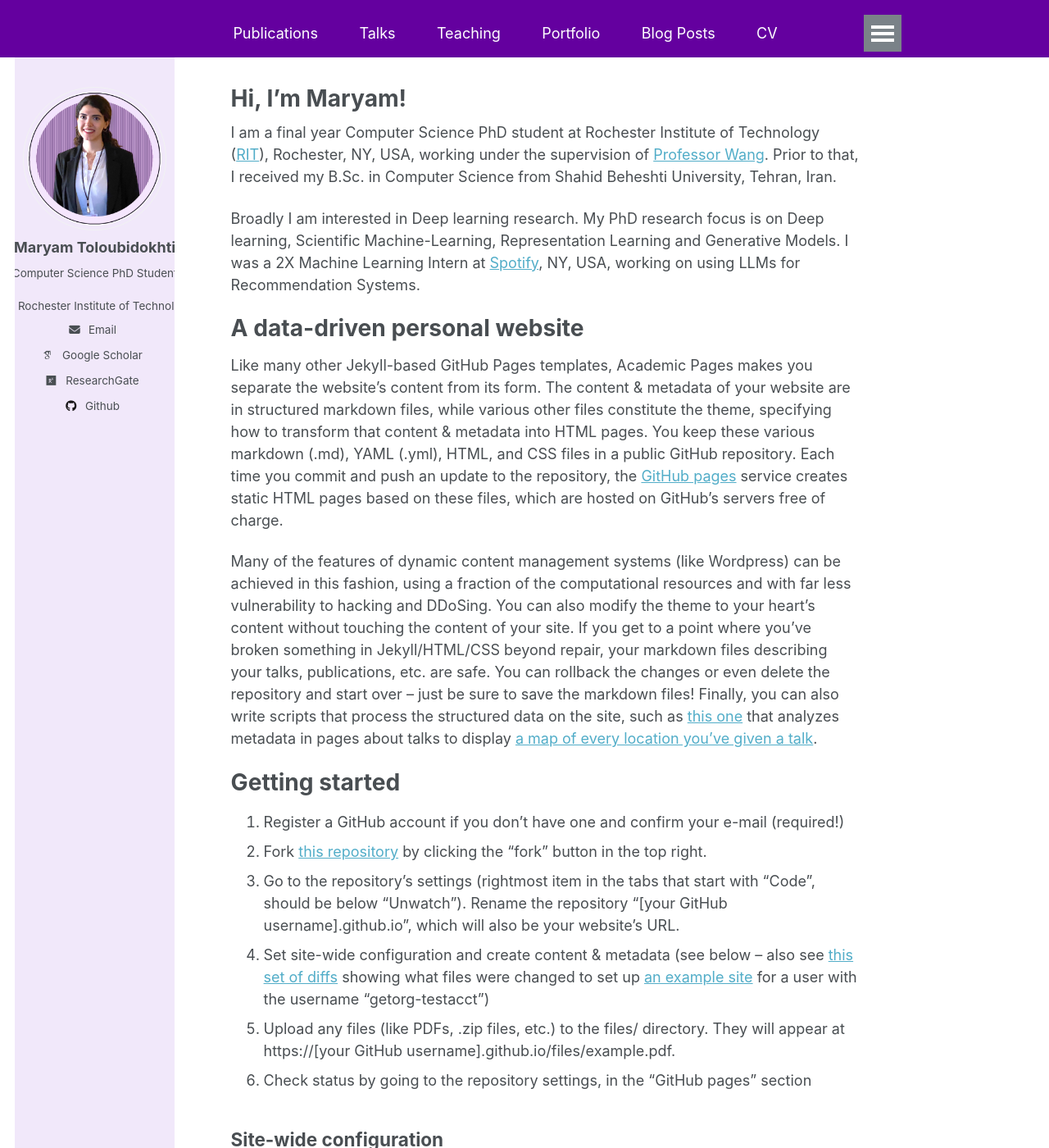
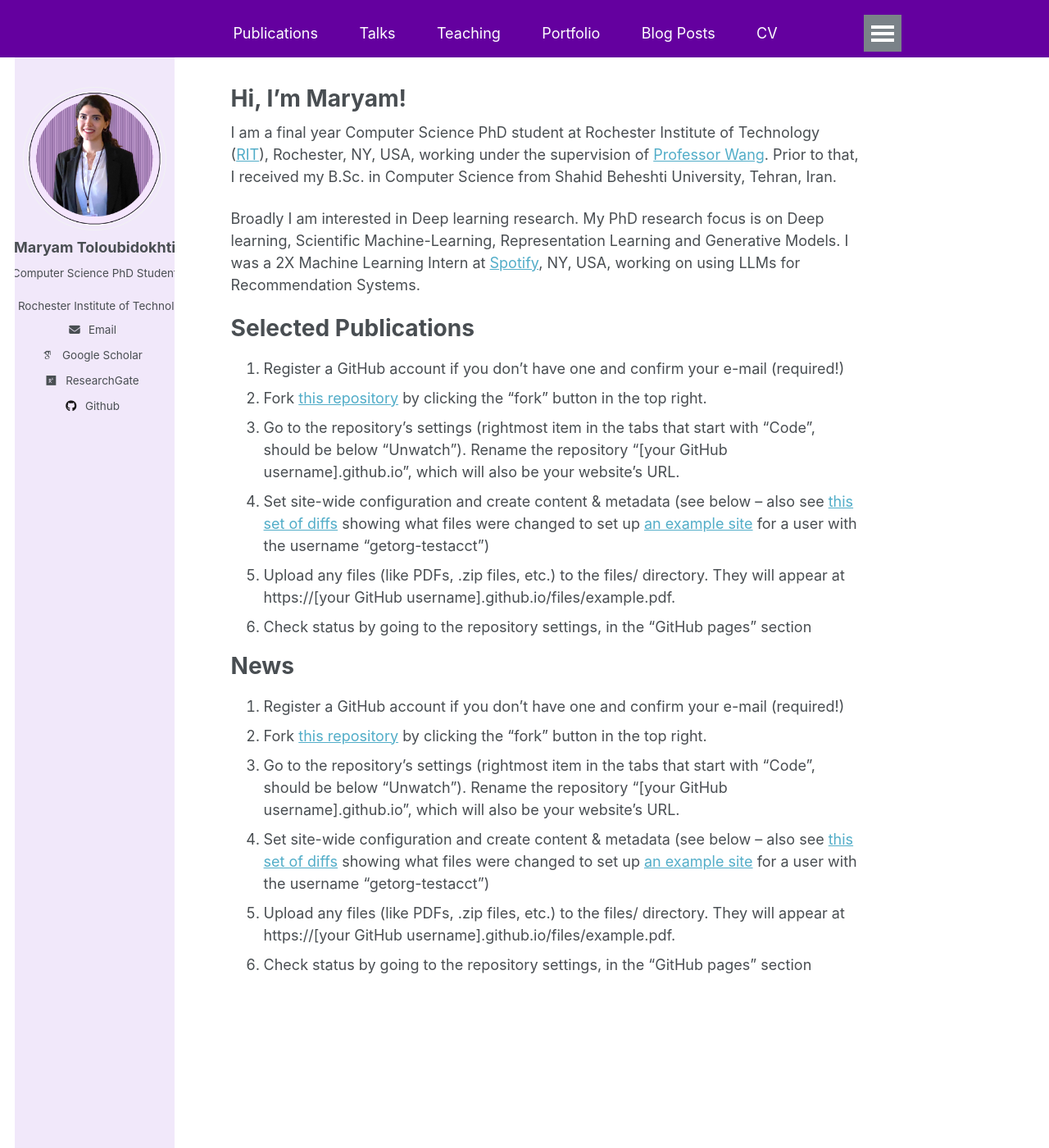
Before and after one commit to maryamTolou/MaryTolou, a Jekyll site: the page built from _pages/about.md, in a window 1280 px wide and 1400 px high. Shown: the whole window at 82% size. Built offline with Jekyll 4.4.1, drawn with Linux system fonts in a browser that asks for light colours; some web fonts are replaced; some of the changed text lies outside the part shown.

Commit message:
Update home page

```diff
--- a/_pages/about.md
+++ b/_pages/about.md
@@ -11,13 +11,8 @@ I am a final year Computer Science PhD student at Rochester Institute of Technol
 
 Broadly I am interested in Deep learning research. My PhD research focus is on Deep learning, Scientific Machine-Learning, Representation Learning and Generative Models. I was a 2X Machine Learning Intern at [Spotify](https://www.lifeatspotify.com/being-here), NY, USA, working on using LLMs for Recommendation Systems.
 
-A data-driven personal website
-======
-Like many other Jekyll-based GitHub Pages templates, Academic Pages makes you separate the website's content from its form. The content & metadata of your website are in structured markdown files, while various other files constitute the theme, specifying how to transform that content & metadata into HTML pages. You keep these various markdown (.md), YAML (.yml), HTML, and CSS files in a public GitHub repository. Each time you commit and push an update to the repository, the [GitHub pages](https://pages.github.com/) service creates static HTML pages based on these files, which are hosted on GitHub's servers free of charge.
 
-Many of the features of dynamic content management systems (like Wordpress) can be achieved in this fashion, using a fraction of the computational resources and with far less vulnerability to hacking and DDoSing. You can also modify the theme to your heart's content without touching the content of your site. If you get to a point where you've broken something in Jekyll/HTML/CSS beyond repair, your markdown files describing your talks, publications, etc. are safe. You can rollback the changes or even delete the repository and start over -- just be sure to save the markdown files! Finally, you can also write scripts that process the structured data on the site, such as [this one](https://github.com/academicpages/academicpages.github.io/blob/master/talkmap.ipynb) that analyzes metadata in pages about talks to display [a map of every location you've given a talk](https://academicpages.github.io/talkmap.html).
-
-Getting started
+Selected Publications
 ======
 1. Register a GitHub account if you don't have one and confirm your e-mail (required!)
 1. Fork [this repository](https://github.com/academicpages/academicpages.github.io) by clicking the "fork" button in the top right.
@@ -26,26 +21,12 @@ Getting started
 1. Upload any files (like PDFs, .zip files, etc.) to the files/ directory. They will appear at https://[your GitHub username].github.io/files/example.pdf.
 1. Check status by going to the repository settings, in the "GitHub pages" section
 
-Site-wide configuration
-------
-The main configuration file for the site is in the base directory in [_config.yml](https://github.com/academicpages/academicpages.github.io/blob/master/_config.yml), which defines the content in the sidebars and other site-wide features. You will need to replace the default variables with ones about yourself and your site's github repository. The configuration file for the top menu is in [_data/navigation.yml](https://github.com/academicpages/academicpages.github.io/blob/master/_data/navigation.yml). For example, if you don't have a portfolio or blog posts, you can remove those items from that navigation.yml file to remove them from the header.
 
-Create content & metadata
-------
-For site content, there is one markdown file for each type of content, which are stored in directories like _publications, _talks, _posts, _teaching, or _pages. For example, each talk is a markdown file in the [_talks directory](https://github.com/academicpages/academicpages.github.io/tree/master/_talks). At the top of each markdown file is structured data in YAML about the talk, which the theme will parse to do lots of cool stuff. The same structured data about a talk is used to generate the list of talks on the [Talks page](https://academicpages.github.io/talks), each [individual page](https://academicpages.github.io/talks/2012-03-01-talk-1) for specific talks, the talks section for the [CV page](https://academicpages.github.io/cv), and the [map of places you've given a talk](https://academicpages.github.io/talkmap.html) (if you run this [python file](https://github.com/academicpages/academicpages.github.io/blob/master/talkmap.py) or [Jupyter notebook](https://github.com/academicpages/academicpages.github.io/blob/master/talkmap.ipynb), which creates the HTML for the map based on the contents of the _talks directory).
-
-**Markdown generator**
-
-I have also created [a set of Jupyter notebooks](https://github.com/academicpages/academicpages.github.io/tree/master/markdown_generator
-) that converts a CSV containing structured data about talks or presentations into individual markdown files that will be properly formatted for the Academic Pages template. The sample CSVs in that directory are the ones I used to create my own personal website at stuartgeiger.com. My usual workflow is that I keep a spreadsheet of my publications and talks, then run the code in these notebooks to generate the markdown files, then commit and push them to the GitHub repository.
-
-How to edit your site's GitHub repository
-------
-Many people use a git client to create files on their local computer and then push them to GitHub's servers. If you are not familiar with git, you can directly edit these configuration and markdown files directly in the github.com interface. Navigate to a file (like [this one](https://github.com/academicpages/academicpages.github.io/blob/master/_talks/2012-03-01-talk-1.md) and click the pencil icon in the top right of the content preview (to the right of the "Raw | Blame | History" buttons). You can delete a file by clicking the trashcan icon to the right of the pencil icon. You can also create new files or upload files by navigating to a directory and clicking the "Create new file" or "Upload files" buttons.
-
-Example: editing a markdown file for a talk
-![Editing a markdown file for a talk](/images/editing-talk.png)
-
-For more info
-------
-More info about configuring Academic Pages can be found in [the guide](https://academicpages.github.io/markdown/). The [guides for the Minimal Mistakes theme](https://mmistakes.github.io/minimal-mistakes/docs/configuration/) (which this theme was forked from) might also be helpful.
+News
+======
+1. Register a GitHub account if you don't have one and confirm your e-mail (required!)
+1. Fork [this repository](https://github.com/academicpages/academicpages.github.io) by clicking the "fork" button in the top right.
+1. Go to the repository's settings (rightmost item in the tabs that start with "Code", should be below "Unwatch"). Rename the repository "[your GitHub username].github.io", which will also be your website's URL.
+1. Set site-wide configuration and create content & metadata (see below -- also see [this set of diffs](http://archive.is/3TPas) showing what files were changed to set up [an example site](https://getorg-testacct.github.io) for a user with the username "getorg-testacct")
+1. Upload any files (like PDFs, .zip files, etc.) to the files/ directory. They will appear at https://[your GitHub username].github.io/files/example.pdf.
+1. Check status by going to the repository settings, in the "GitHub pages" section
```
